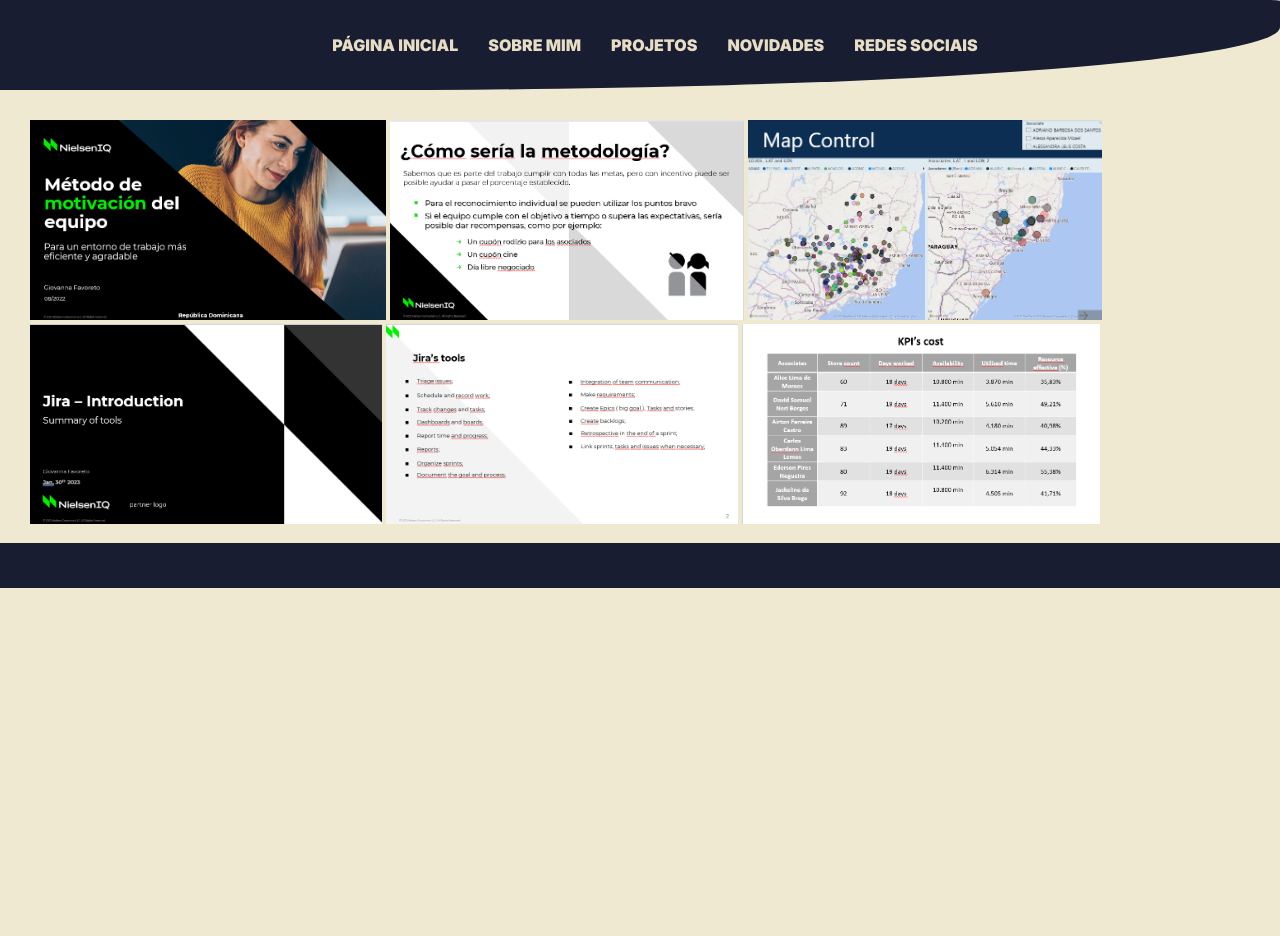
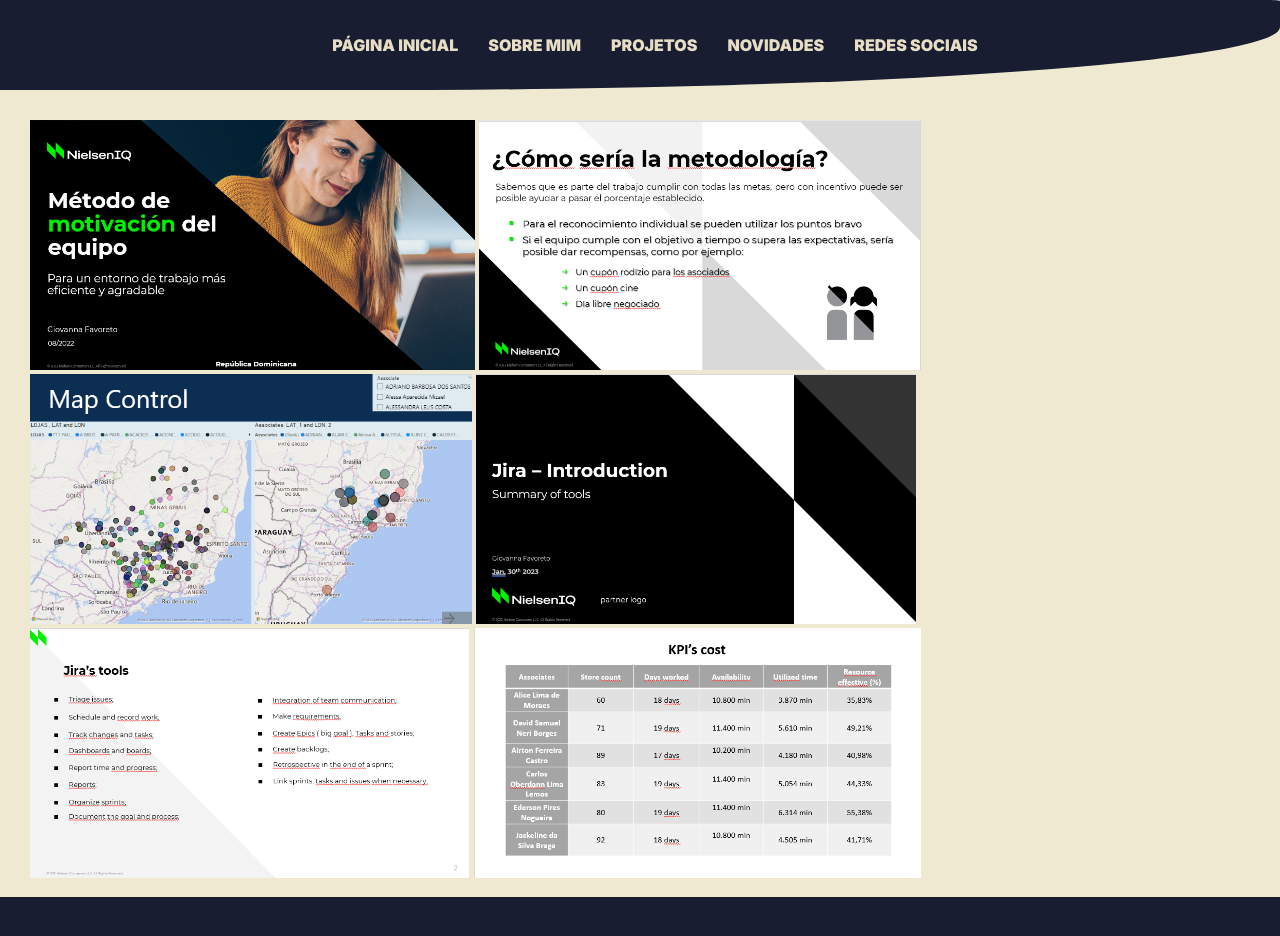
Before and after one commit to giovannafavoreto/projeto, a plain HTML site: page Projetos.html in a window 1280 px wide. Before the commit the page ends 800 px from the top, so only its background shows below. Drawn offline with Linux system fonts and the light colour scheme.

Commit message:
Update Projetos.html

```diff
--- a/Projetos.html
+++ b/Projetos.html
@@ -26,12 +26,12 @@
     <section id="#sobre">
     <aside>
         <div class="fotos">
-            <img height="200px" src="introduction.png">
-            <img height="200px" src="cuerpo.png">
-            <img height="200px" src="map.png">
-            <img height="200px" src="jiraintroduction.png">
-            <img height="200px" src="jira.png">
-            <img height="200px" src="KPI's.png">
+            <img height="250px" src="introduction.png">
+            <img height="250px" src="cuerpo.png">
+            <img height="250px" src="map.png">
+            <img height="250px" src="jiraintroduction.png">
+            <img height="250px" src="jira.png">
+            <img height="250px" src="KPI's.png">
         </div>
 
 </aside>
```
